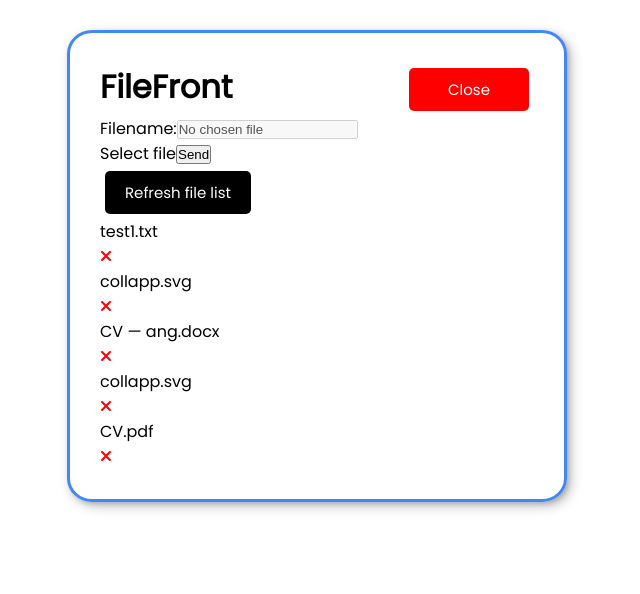
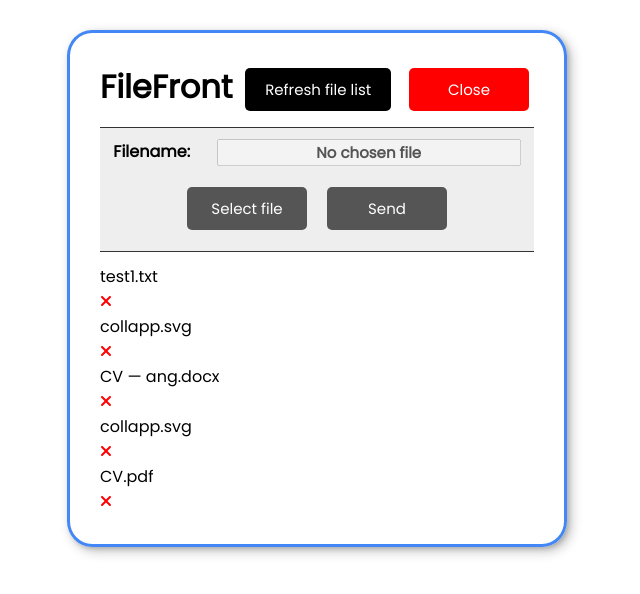
Before and after one commit to PepeKwapien/FileUploader, an Angular app in the folder FileFront/: page / in a window 1280 px wide. Both pictures are taken after a click on the button "Upload file". Shown: the top 594 px of the page, without its empty margins (323-963 px from the left). Built offline with nearby package versions, Linux system fonts and the light colour scheme; data requests are answered from the project's data file.

Commit message:
Added some more styling for entire page and moved refresh button

```diff
--- a/FileFront/src/app/components/file-list/file-list.component.html
+++ b/FileFront/src/app/components/file-list/file-list.component.html
@@ -1,5 +1,4 @@
 <div>
-  <button (click)="getFiles()">Refresh file list</button>
   <div *ngIf="files.length > 0; else emptyList">
     <app-file-list-item
       *ngFor="let file of files"
--- a/FileFront/src/app/components/header/header.component.html
+++ b/FileFront/src/app/components/header/header.component.html
@@ -1,6 +1,8 @@
 <header>
   <div class="title-pane">
     <h1>{{ title }}</h1>
+    <button>Refresh file list</button>
+
     <button
       (click)="onUploadFormToggle()"
       [ngClass]="{ 'btn-close': showUploadForm, 'btn-upload': !showUploadForm }"
--- a/FileFront/src/app/components/upload-form/upload-form.component.css
+++ b/FileFront/src/app/components/upload-form/upload-form.component.css
@@ -0,0 +1,54 @@
+.break {
+  background-color: #333;
+  padding: 0.5px;
+  margin: 0.7em 0.01em;
+}
+
+.form {
+  background-color: #eee;
+}
+
+input[type="text"] {
+  text-decoration: none;
+  font-weight: bold;
+  text-align: center;
+  font-size: 15px;
+  font-family: inherit;
+  width: 70%;
+}
+
+.filename-label {
+  font-weight: bold;
+}
+
+.filename {
+  display: flex;
+  justify-content: space-around;
+  align-content: center;
+}
+
+.upload-form-buttons {
+  display: flex;
+  align-content: center;
+  justify-content: center;
+  margin: 1em 0;
+}
+
+.form-button {
+  background: #555;
+  color: #fff;
+  border: none;
+  padding: 10px 20px;
+  min-width: 120px;
+  margin: 5px 10px;
+  border-radius: 5px;
+  cursor: pointer;
+  text-decoration: none;
+  font-size: 15px;
+  font-family: inherit;
+  text-align: center;
+}
+
+.form-button:active {
+  transform: scale(0.98);
+}
--- a/FileFront/src/app/components/upload-form/upload-form.component.html
+++ b/FileFront/src/app/components/upload-form/upload-form.component.html
@@ -1,18 +1,20 @@
-<div>
+<div class="form">
+  <div class="break"></div>
   <form (ngSubmit)="onSend()">
-    <div>
-      <label for="name" id="name">Filename:</label>
+    <div class="filename">
+      <label for="name" id="name" class="filename-label">Filename:</label>
       <input type="text" value="{{ filename }}" disabled="true" />
     </div>
-    <div>
-      <label for="input-file">Select file</label>
+    <div class="upload-form-buttons">
+      <label for="input-file" class="form-button">Select file</label>
       <input
         type="file"
         id="input-file"
         style="display: none"
         (change)="onChange($event.target)"
       />
-      <input type="submit" value="Send" />
+      <input type="submit" value="Send" class="form-button" />
     </div>
   </form>
+  <div class="break"></div>
 </div>
--- a/FileFront/src/styles.css
+++ b/FileFront/src/styles.css
@@ -36,3 +36,7 @@ button {
   font-size: 15px;
   font-family: inherit;
 }
+
+button:active {
+  transform: scale(0.98);
+}
```
